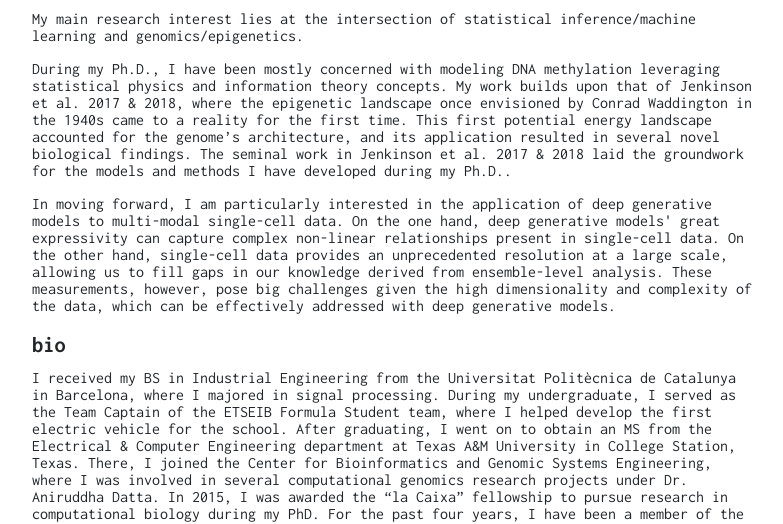
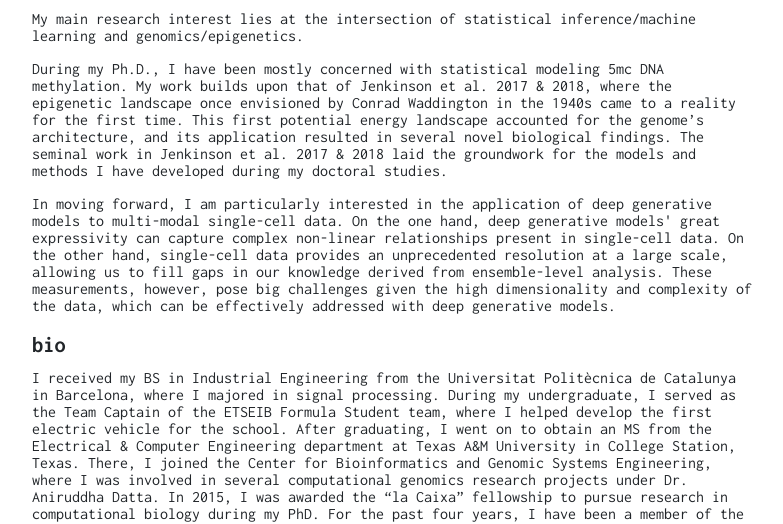
Before and after one commit to jordiabante/jordiabante.github.io, a plain HTML site: page index.html in a window 1280 px wide. Shown: the part 262-786 px from the top of the page, without its empty margins (248-1031 px from the left). Drawn offline with nearby package versions, Linux system fonts and the light colour scheme.

```diff
--- a/index.html
+++ b/index.html
@@ -74,7 +74,7 @@ if (!doNotTrack) {
 <p>I’m a 5th-year PhD candidate in the Electrical &amp; Computer Engineering department at Johns Hopkins University, and I’m conducting research in computational biology at the Whitaker Biomedical Engineering Institute.</p>
 <h3 id="research-interests">research interests</h3>
 <p>My main research interest lies at the intersection of statistical inference/machine learning and genomics/epigenetics.</p>
-<p>During my Ph.D., I have been mostly concerned with modeling DNA methylation leveraging statistical physics and information theory concepts. My work builds upon that of Jenkinson et al. 2017 &amp; 2018, where the epigenetic landscape once envisioned by Conrad Waddington in the 1940s came to a reality for the first time. This first potential energy landscape accounted for the genome&rsquo;s architecture, and its application resulted in several novel biological findings. The seminal work in Jenkinson et al. 2017 &amp; 2018 laid the groundwork for the models and methods I have developed during my Ph.D..</p>
+<p>During my Ph.D., I have been mostly concerned with statistical modeling 5mc DNA methylation. My work builds upon that of Jenkinson et al. 2017 &amp; 2018, where the epigenetic landscape once envisioned by Conrad Waddington in the 1940s came to a reality for the first time. This first potential energy landscape accounted for the genome&rsquo;s architecture, and its application resulted in several novel biological findings. The seminal work in Jenkinson et al. 2017 &amp; 2018 laid the groundwork for the models and methods I have developed during my doctoral studies.</p>
 <p>In moving forward, I am particularly interested in the application of deep generative models to multi-modal single-cell data. On the one hand, deep generative models' great expressivity can capture complex non-linear relationships present in single-cell data. On the other hand, single-cell data provides an unprecedented resolution at a large scale, allowing us to fill gaps in our knowledge derived from ensemble-level analysis. These measurements, however, pose big challenges given the high dimensionality and complexity of the data, which can be effectively addressed with deep generative models.</p>
 <h3 id="bio">bio</h3>
 <p>I received my BS in Industrial Engineering from the Universitat Politècnica de Catalunya in Barcelona, where I majored in signal processing. During my undergraduate, I served as the Team Captain of the ETSEIB Formula Student team, where I helped develop the first electric vehicle for the school. After graduating, I went on to obtain an MS from the Electrical &amp; Computer Engineering department at Texas A&amp;M University in College Station, Texas. There, I joined the Center for Bioinformatics and Genomic Systems Engineering, where I was involved in several computational genomics research projects under Dr. Aniruddha Datta. In 2015, I was awarded the “la Caixa” fellowship to pursue research in computational biology during my PhD. For the past four years, I have been a member of the Goutsias lab, developing computational methods to study epigenetic signatures in close collaboration with the Feinberg lab of the Johns Hopkins University School of Medicine. In addition to my research and PhD coursework, I earned an MS focused on statistical learning from the Applied Mathematics &amp; Statistics department at Johns Hopkins in 2018. In Fall 2021, I will be joining Salzman&rsquo;s lab at Stanford to continue my academic training.</p>
```
Also changed, not shown: contact/index.html (+0 -1 lines), home/index.html (+1 -1 lines).
